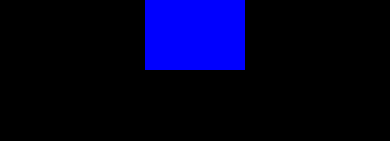
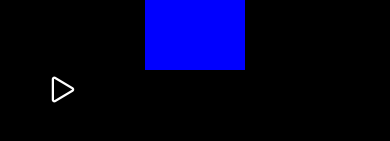
Before and after one commit to MatthewJohnson07/CS402-FinalProject, a React Native app: screen / in a window 390 px wide. Shown: the part 615-756 px from the top of the page. Built offline with nearby package versions, Linux system fonts and the light colour scheme.

Commit message:
Added Music & Button(Still Not Working)

```diff
--- a/App.js
+++ b/App.js
@@ -10,6 +10,8 @@ import GameLoops from "./systems/GameLoops";
 import {Item} from './components/ListItem.js'
 import {loadList,saveList} from './components/RemoteAccess.js'
 import {Audio} from 'expo';
+import PokemonLavenderTown from "./music/PokemonLavenderTown.mp3";
+import Ionicons from 'react-native-vector-icons/Ionicons';
 
 const BoardSize = Constants.GRID_SIZE * Constants.CELL_SIZE;
 
@@ -19,21 +21,6 @@ var startlist = [
 ];
 
 export default function App() {
-
-    async componentWillMount=> {
-        this.backgroundMusic = new Audio.Sound();
-        try {
-            await this.backgroundMusic.loadAsync(
-                require("../../music/PokemonLavenderTown.mp3")
-            );
-            await this.backgroundMusic.setIsLoopingAsync(true);
-            await this.backgroundMusic.playAsync();
-            // Music should be playing
-        } catch (error) {
-            // Error occurred
-            console.log("music error")
-        }
-    }
 
 
     var emptydata = [];
@@ -60,7 +47,39 @@ export default function App() {
         return Math.floor(Math.random() * (max - min + 1) + min);
     };
 
-
+    async componentWillMount=> {
+        this.backgroundMusic = new Audio.Sound();
+        try {
+            await this.backgroundMusic.loadAsync(
+                require("/music/PokemonLavenderTown.mp3")
+            );
+            await this.backgroundMusic.setIsLoopingAsync(true);
+            await this.backgroundMusic.playAsync();
+            Audio.Sound.setCategory("Playback");
+            // Music should be playing
+        } catch (error) {
+            // Error occurred
+            console.log("music error")
+        }
+    }
+    const [playing, setPlaying] = useState();
+    const playPause = () => {
+        if (this.backgroundMusic.isPlaying()) {
+            this.backgroundMusic.pause();
+            setPlaying(false);
+        } else {
+            setPlaying(true);
+            this.backgroundMusic.play(success => {
+                if (success) {
+                    setPlaying(false);
+                    console.log('successfully finished playing');
+                } else {
+                    setPlaying(false);
+                    console.log('playback failed due to audio decoding errors');
+                }
+            });
+        }
+    };
 
 
     // the following functions modify the data in the list.
@@ -184,6 +203,11 @@ export default function App() {
                         <View style={styles.controlBtn} />
                     </TouchableOpacity>
                 </View>
+                <View style={styles.container}>
+                    <TouchableOpacity style={styles.playBtn} onPress={playPause}>
+                        <Ionicons name={'ios-play-outline'} size={36} color={'#FFFFFF'} />
+                    </TouchableOpacity>
+                </View>
             </View>
         </SafeAreaView>
     }
@@ -233,6 +257,11 @@ export default function App() {
 
                         >
                             <View style={styles.controlBtn} />
+                        </TouchableOpacity>
+                    </View>
+                    <View style={styles.container}>
+                        <TouchableOpacity style={styles.playBtn} onPress={playPause}>
+                            <Ionicons name={'ios-play-outline'} size={36} color={'#FFFFFF'} />
                         </TouchableOpacity>
                     </View>
                 </View>
--- a/package.json
+++ b/package.json
@@ -17,7 +17,9 @@
     "react-native": "0.64.3",
     "react-native-web": "0.17.1",
     "expo-status-bar": "~1.2.0",
-    "react-native-game-engine": "^1.1.0"
+    "react-native-game-engine": "^1.1.0",
+    "react-native-sound": "*",
+    "react-native-vector-icons": "9.1.0"
   },
   "devDependencies": {
     "@babel/core": "^7.12.9"
```
